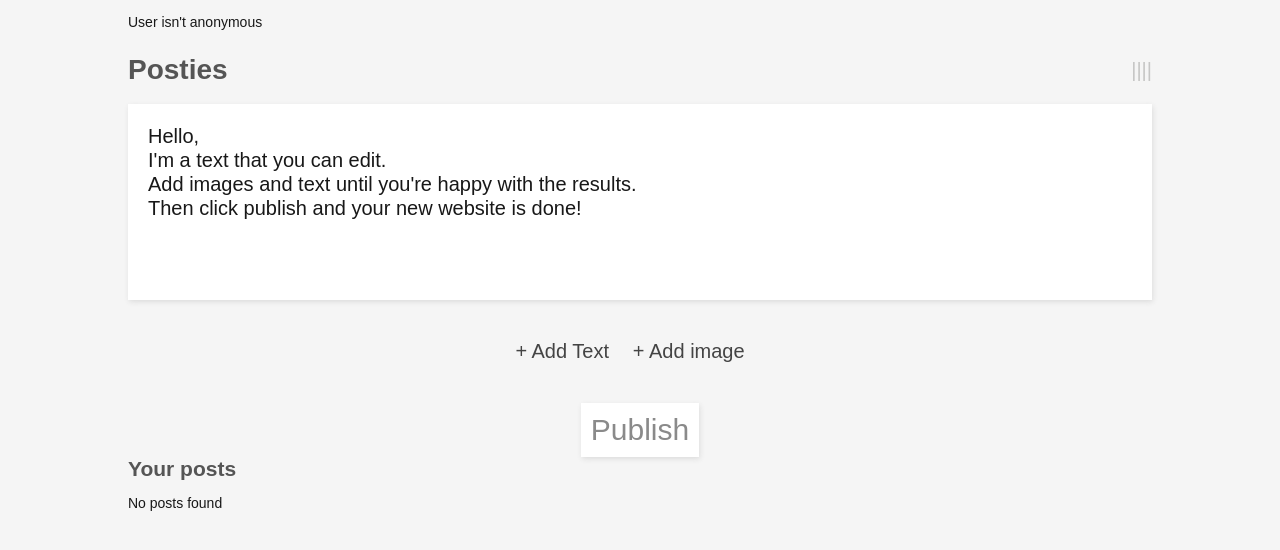
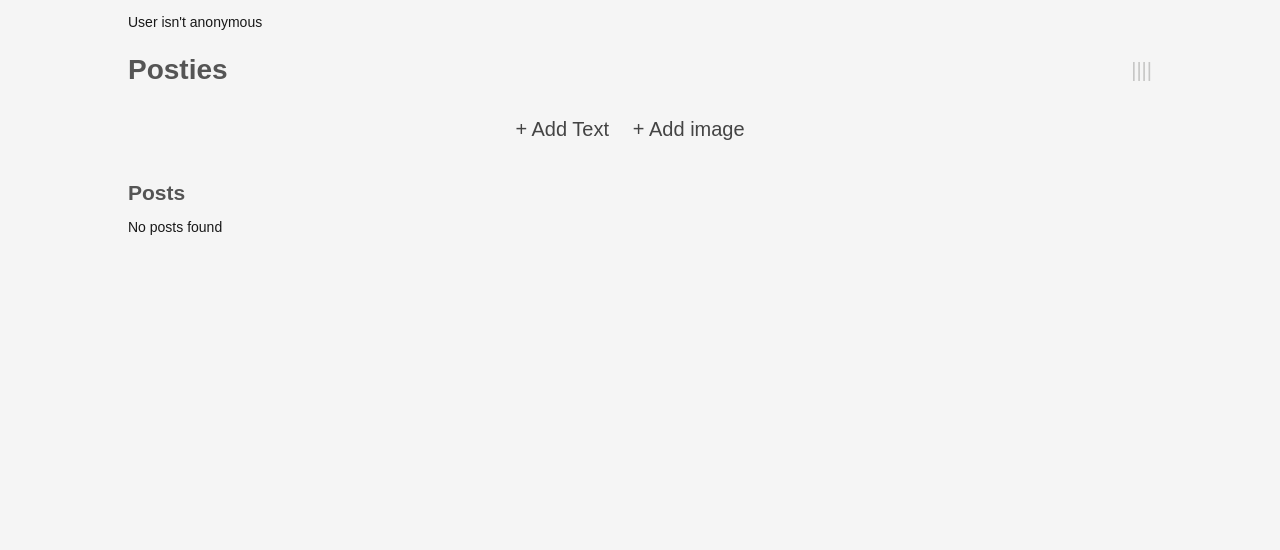
Before and after one commit to AntonTrollback/posties, a Flask app: a page that uses templates/postsByUser.html in a window 1280 px wide. Shown: the top 550 px of the page. Run offline with Flask 2, Linux system fonts and the light colour scheme; a user stored in the database is signed in; data that the repository does not hold is empty; some libraries are stand-ins or nearby versions.

Commit message:
more modularization

```diff
--- a/application.py
+++ b/application.py
@@ -57,14 +57,15 @@ def login():
 	user = User(user[0]['id'], user[0]['email'], user[0]['username'])
 	login_user(user)
 
-	return redirect(url_for('index'))
+	return redirect(url_for('get_posts_by_username', username = user.username))
 
 @application.route('/by/<username>', methods=['GET'])
 def get_posts_by_username(username = None):
 	posts = list(
 		r.table(TABLE_NAME_POSTS).filter(
 		(r.row['username'] == username))
-	.run(conn))
+		.order_by(r.desc('created'))
+		.run(conn))
 
 	return render_template('postsByUser.html', posts = posts)
 
--- a/static/css/main.css
+++ b/static/css/main.css
@@ -32,6 +32,9 @@ header a {
 	font-size: 2rem;
 	color: #c6c6c5;
 }
+#createPostText {
+	display: none;
+}
 #postText {
 	border: 0;
 	background: #fff;
@@ -41,7 +44,6 @@ header a {
 	margin-bottom: 4rem;
 	line-height: 1.2;
 	white-space: pre;
-	display: none;
 }
 .postTypes {
 	color: #8a8a8a;
@@ -109,3 +111,9 @@ button {
 	margin-bottom: 2rem;
 	text-align: center;
 }
+
+/* PAGES */
+.page.postsByUser #createPostText,
+.page.postsByUser #publish {
+	display: none;
+}
--- /dev/null
+++ b/templates/modules/postTypes.html
@@ -0,0 +1,8 @@
+<ul class="postTypes">
+	<li>
+		<a href="#" class="add postText">+ Add Text</a>
+	</li>
+	<li>
+		<a href="#" class="add postImage">+ Add image</a>
+	</li>
+</ul>
--- a/templates/postsByUser.html
+++ b/templates/postsByUser.html
@@ -1,6 +1,6 @@
 {% include 'modules/head.html' %}
 {% include 'modules/header.html' %}
-	<div id="body">
+	<div id="body" class="page postsByUser">
 		{% if current_user and current_user.is_authenticated() %}
 			<form id="createPostText" class="form" method="post" action="/api/createPostText">
 				<div id="postText" contenteditable="true">Hello,
@@ -8,18 +8,11 @@
 					Add images and text until you're happy with the results.
 					Then click publish and your new website is done!
 				</div>
-				<ul class="postTypes">
-					<li>
-						<a href="#" id="addPostText">+ Add Text</a>
-					</li>
-					<li>
-						<a href="#" id="addPostImage">+ Add image</a>
-					</li>
-				</ul>
-				<button id="publish">Publish</button>
 			</form>
+			{% include 'modules/postTypes.html' %}
+			<button id="publish">Publish</button>
 		{% endif %}
-		<h2>Your posts</h2>
+		<h2>Posts</h2>
 		<ul id="posts">
 			{% if not posts %}
 				<li>No posts found</li>
```
Also changed, not shown: static/js/main.js (+33 -14 lines), templates/index.html (+3 -10 lines).
